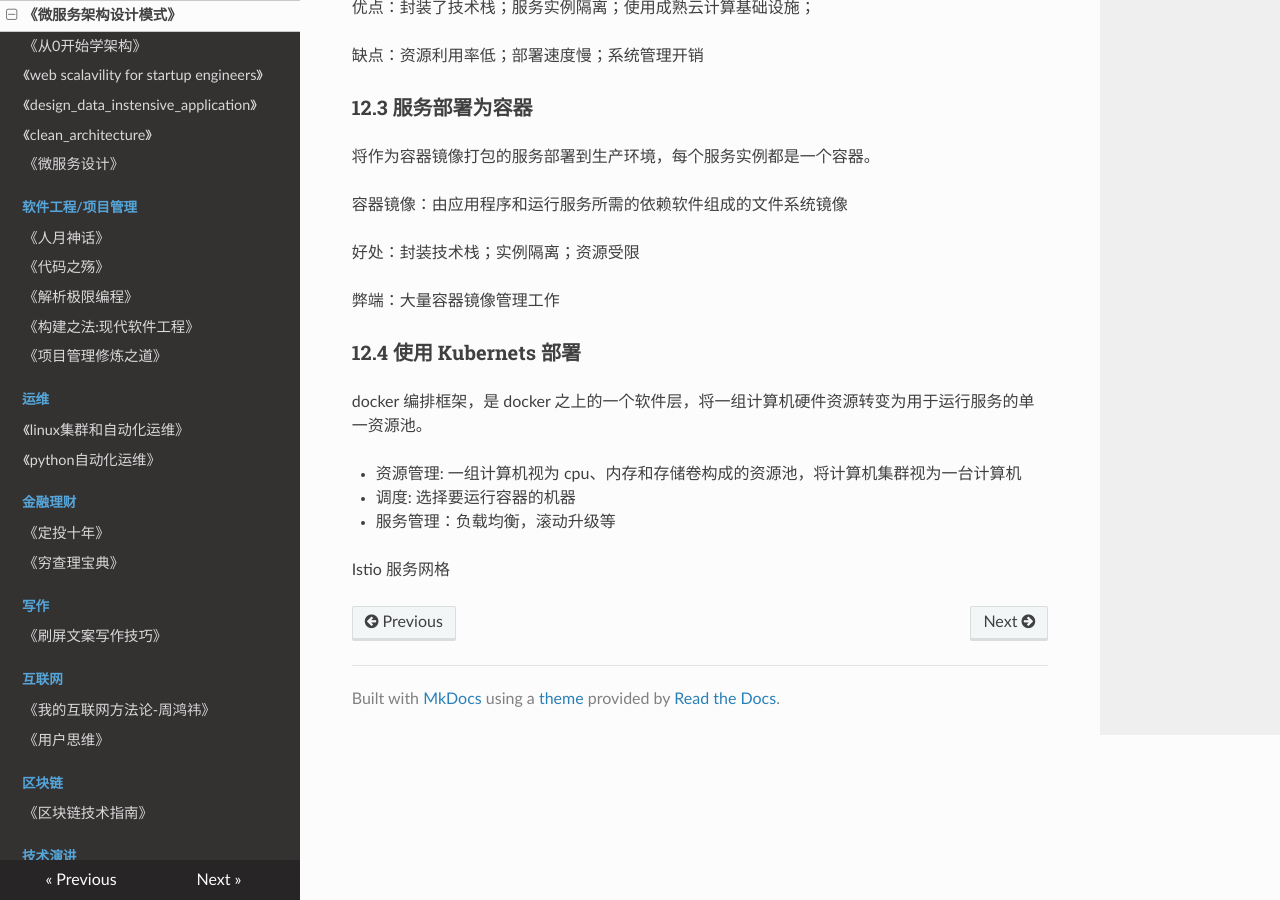
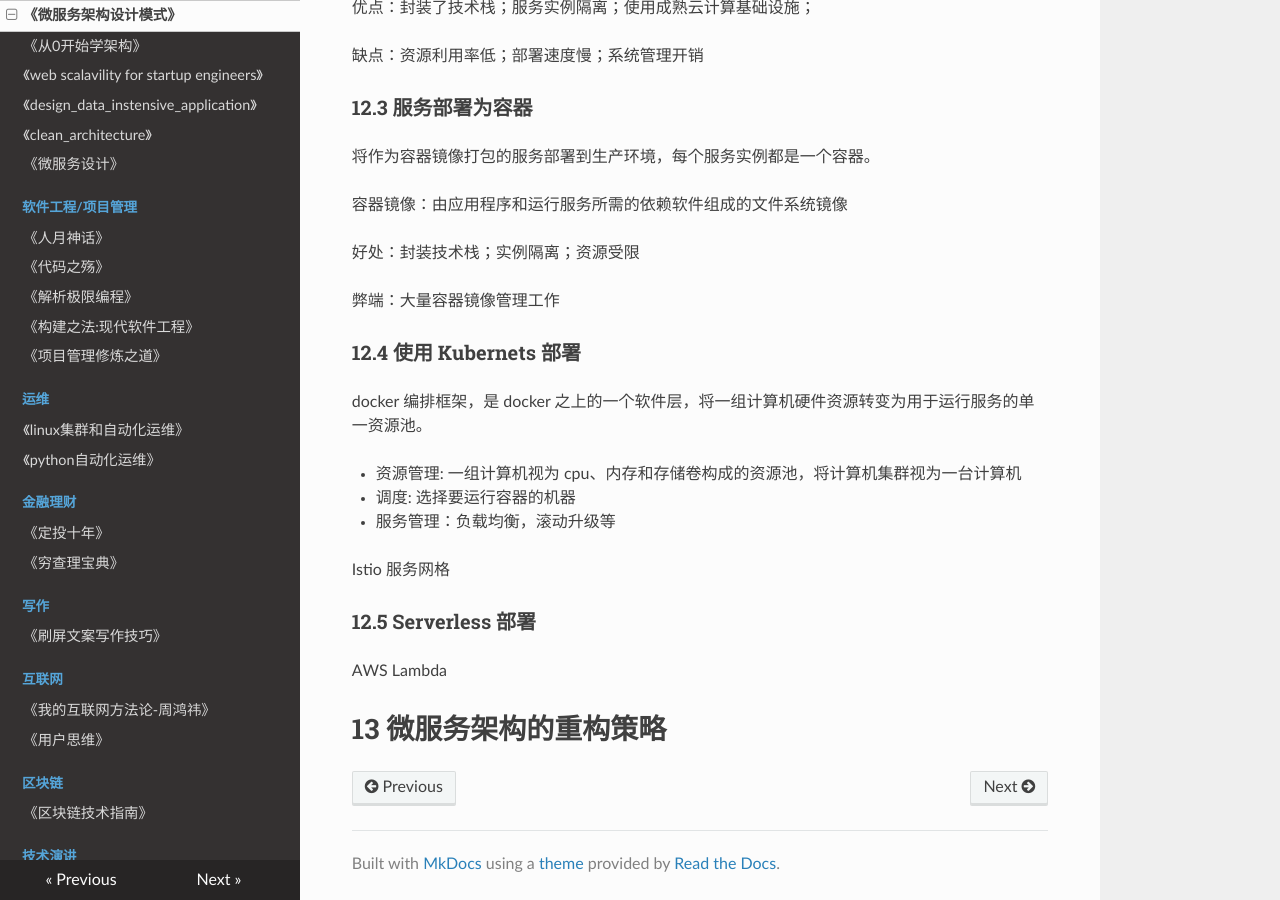
Before and after one commit to PegasusWang/booknotes, an MkDocs documentation site: the page built from docs/网站架构微服务/microservices_patterns_微服务架构设计模式/book.md, in a window 1280 px wide and 900 px high, scrolled down 13855 px. Built offline with MkDocs 1.6.1, drawn with Linux system fonts in a browser that asks for light colours; nearby versions of some CDN libraries; old or Windows-style settings are respelled for this version of MkDocs.

Commit message:
serverless部署

```diff
--- a/docs/网站架构微服务/microservices_patterns_微服务架构设计模式/book.md
+++ b/docs/网站架构微服务/microservices_patterns_微服务架构设计模式/book.md
@@ -544,3 +544,10 @@ docker 编排框架，是 docker 之上的一个软件层，将一组计算机
 - 服务管理：负载均衡，滚动升级等
 
 Istio 服务网格
+
+### 12.5 Serverless 部署
+
+AWS Lambda
+
+
+# 13 微服务架构的重构策略
```
